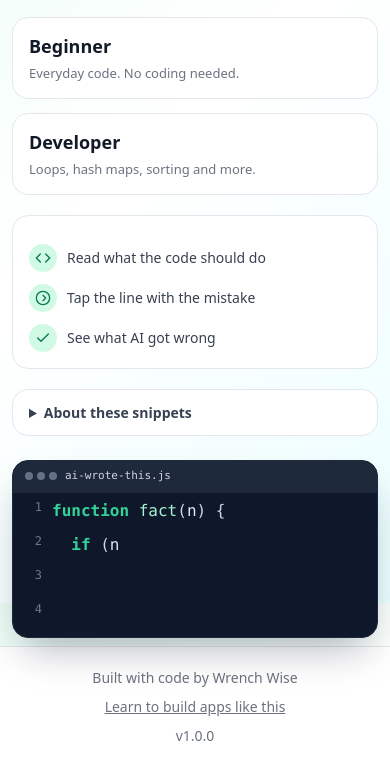
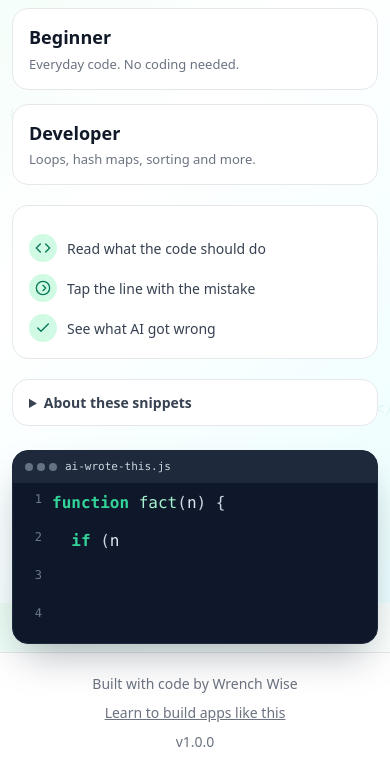
Before and after one commit to Pradeep-B28/Catch_The_AI, a website with bundled scripts: page index.html in a window 390 px wide. Shown: the part 241-1013 px from the top of the page. Built offline with nearby package versions, Linux system fonts and the light colour scheme.

Commit message:
fix(responsive): enhance code editor overflow, touch targets, and typography

```diff
--- a/styles/base.css
+++ b/styles/base.css
@@ -11,9 +11,19 @@
   display: none !important;
 }
 
-html, body {
+html {
+  min-height: 100%;
+  max-width: 100%;
+  overflow-x: hidden;
+}
+
+body {
+  display: flex;
+  flex-direction: column;
   min-height: 100%;
   min-height: 100dvh;
+  max-width: 100%;
+  overflow-x: hidden;
   background-color: var(--bg);
   background-image: var(--bg-grad);
   background-attachment: fixed;
@@ -23,17 +33,10 @@ html, body {
   line-height: 1.5;
   -webkit-font-smoothing: antialiased;
   -moz-osx-font-smoothing: grayscale;
-}
-
-body {
-  display: flex;
-  flex-direction: column;
-  min-height: 100dvh;
   padding-top: env(safe-area-inset-top);
   padding-bottom: env(safe-area-inset-bottom);
   padding-left: env(safe-area-inset-left);
   padding-right: env(safe-area-inset-right);
-  overflow-x: hidden;
 }
 
 h1, h2, h3, h4, h5, h6 {
--- a/styles/game.css
+++ b/styles/game.css
@@ -243,10 +243,14 @@
 }
 
 .notes-toggle-btn {
-  font-size: 0.625rem;
+  font-size: 0.75rem;
   font-weight: 600;
   color: var(--code-muted);
-  padding: 0.15rem 0.4rem;
+  padding: 0.4rem 0.8rem;
+  min-height: 44px;
+  display: inline-flex;
+  align-items: center;
+  justify-content: center;
   border-radius: var(--radius-chip);
   background-color: rgba(255, 255, 255, 0.05);
   border: 1px solid var(--code-border);
@@ -293,7 +297,8 @@
   font-family: var(--font-mono);
   line-height: 1.45;
   white-space: pre;
-  overflow: hidden;
+  overflow-x: auto;
+  -webkit-overflow-scrolling: touch;
   user-select: none;
   position: relative;
 }
@@ -302,8 +307,8 @@
   display: flex;
   align-items: flex-start;
   width: 100%;
-  min-height: 34px;
-  padding: 0.15rem 0.75rem 0.15rem 0;
+  min-height: 38px;
+  padding: 0.2rem 0.75rem 0.2rem 0;
   position: relative;
   cursor: pointer;
   border-left: 3px solid transparent;
@@ -678,7 +683,7 @@
 }
 
 .home-title {
-  font-size: 2.25rem;
+  font-size: clamp(1.75rem, 5vw, 2.5rem);
   font-weight: 800;
   letter-spacing: -0.02em;
   background: var(--brand-grad);
```
